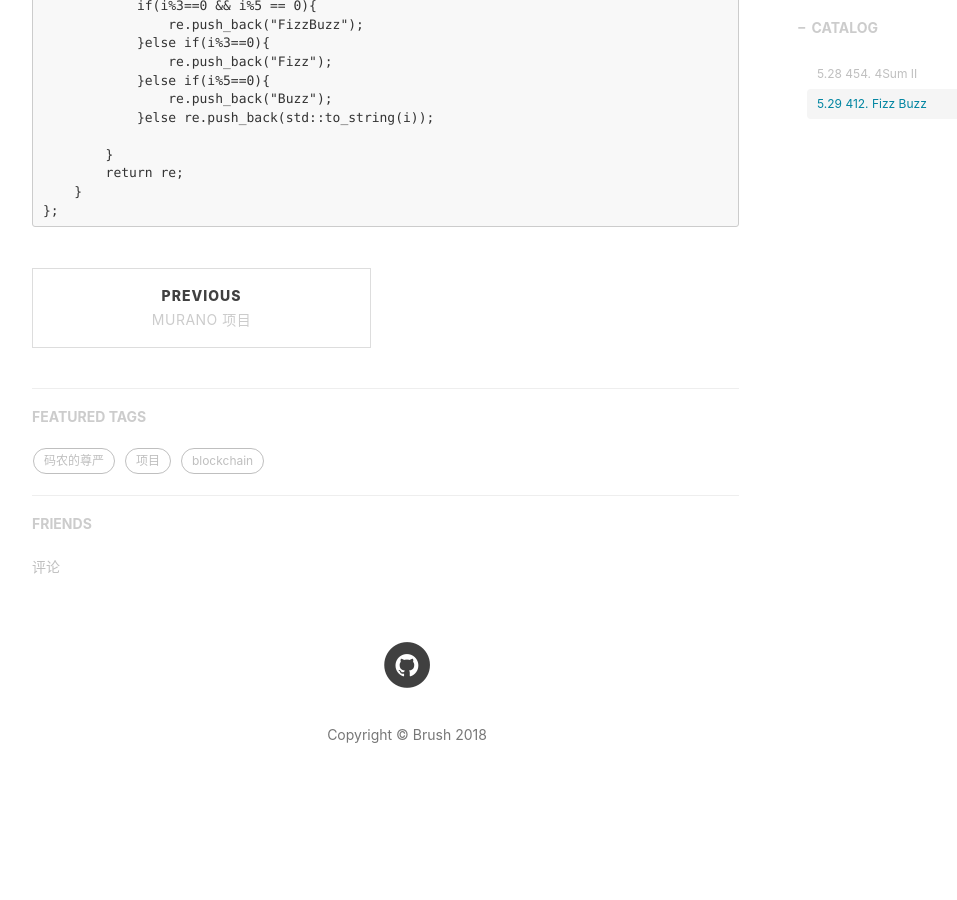
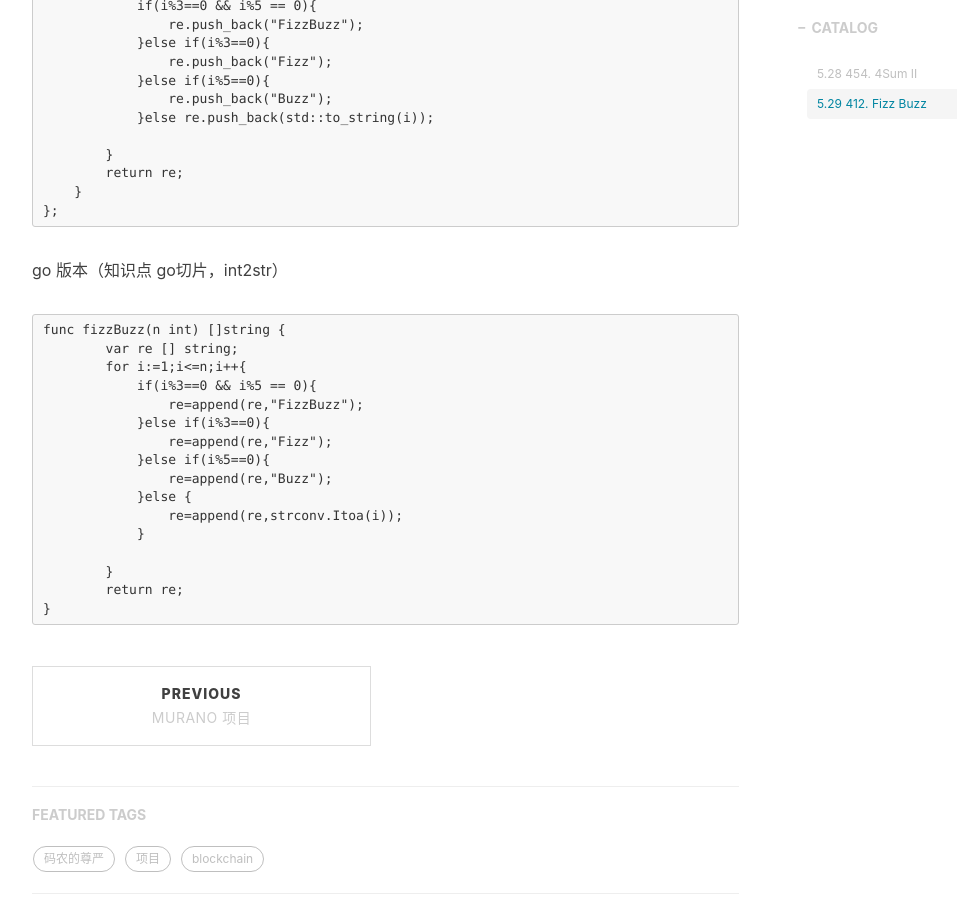
Before and after one commit to BrushXiaoMinGuo/BrushXiaoMinGuo.github.io, a Jekyll site: the page built from _posts/2018-05-28-letcode.markdown, in a window 1280 px wide and 900 px high, scrolled down 3232 px. Shown: the whole window, without its empty margins (233-1190 px from the left). Built offline with Jekyll 4.4.1, drawn with Linux system fonts in a browser that asks for light colours; nearby versions of some CDN libraries; comment, search, counter and statistics services are not loaded; before the commit the page ends 4071 px from its top, so only the background shows below that.

Commit message:
5.29 	add go version

````diff
--- a/_posts/2018-05-28-letcode.markdown
+++ b/_posts/2018-05-28-letcode.markdown
@@ -159,3 +159,22 @@ public:
     }
 };
 ```
+go 版本（知识点 go切片，int2str）
+```
+func fizzBuzz(n int) []string {
+        var re [] string;
+        for i:=1;i<=n;i++{
+            if(i%3==0 && i%5 == 0){
+                re=append(re,"FizzBuzz");
+            }else if(i%3==0){
+                re=append(re,"Fizz");
+            }else if(i%5==0){
+                re=append(re,"Buzz");
+            }else {
+                re=append(re,strconv.Itoa(i));
+            }
+
+        }
+        return re;
+}
+```
````
